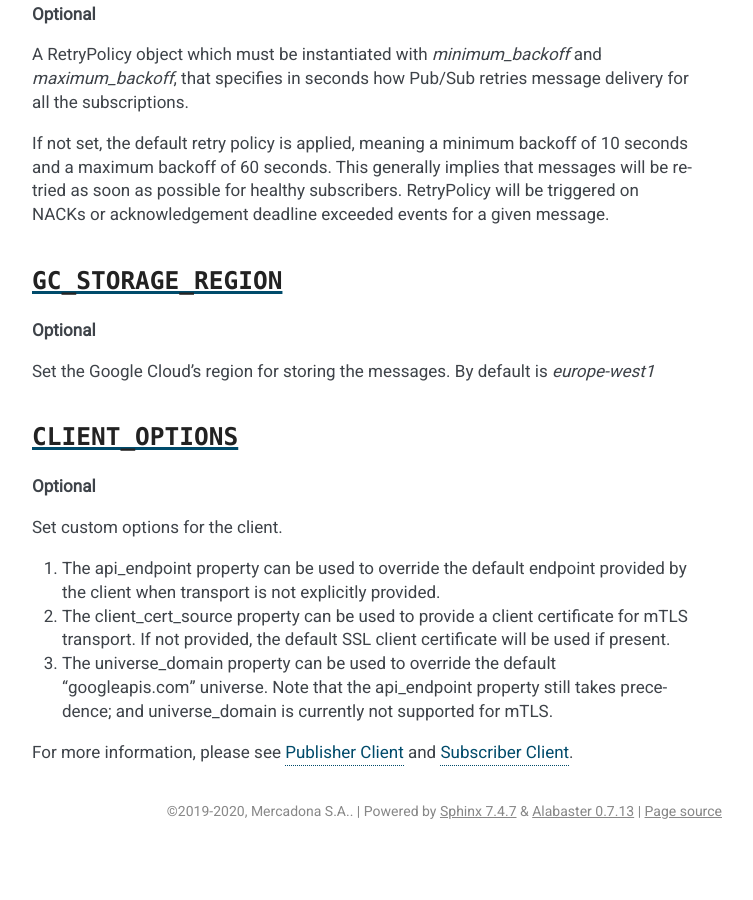
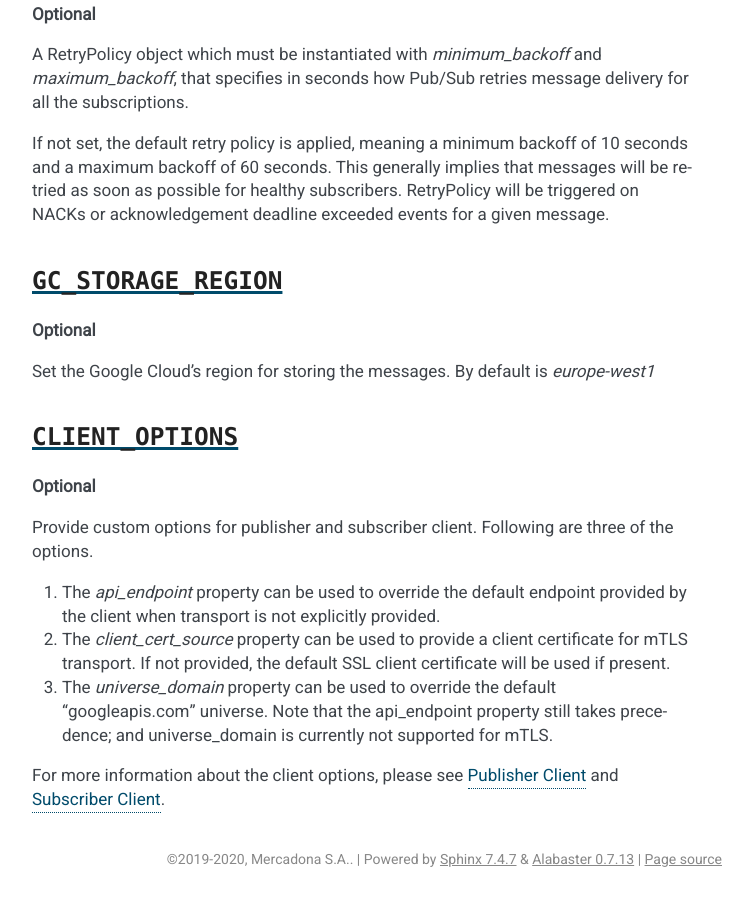
Before and after one commit to mercadona/rele, a Sphinx documentation site: the page built from docs/settings.rst, in a window 1280 px wide and 900 px high, scrolled down 4116 px. Shown: the whole window, without its empty margins (388-1141 px from the left). Built offline with Sphinx 7.4.7, drawn with Linux system fonts in a browser that asks for light colours; the version number is read from the project's files by our own code; before the commit the page ends 4968 px from its top, so only the background shows below that.

Commit message:
improved docs

```diff
--- a/docs/settings.rst
+++ b/docs/settings.rst
@@ -202,12 +202,10 @@ Set the Google Cloud's region for storing the messages. By default is `europe-we
 
 **Optional**
 
-Set custom options for the client.
+Provide custom options for publisher and subscriber client. Following are three of the options.
 
-1. The api_endpoint property can be used to override the default endpoint provided by the client when transport is not explicitly provided.
+1. The `api_endpoint` property can be used to override the default endpoint provided by the client when transport is not explicitly provided.
+2. The `client_cert_source` property can be used to provide a client certificate for mTLS transport. If not provided, the default SSL client certificate will be used if present.
+3. The `universe_domain` property can be used to override the default "googleapis.com" universe. Note that the api_endpoint property still takes precedence; and universe_domain is currently not supported for mTLS.
 
-2. The client_cert_source property can be used to provide a client certificate for mTLS transport. If not provided, the default SSL client certificate will be used if present.
-
-3. The universe_domain property can be used to override the default "googleapis.com" universe. Note that the api_endpoint property still takes precedence; and universe_domain is currently not supported for mTLS.
-
-For more information, please see `Publisher Client <https://cloud.google.com/python/docs/reference/pubsub/latest/google.cloud.pubsub_v1.publisher.client.Client>`_ and `Subscriber Client <https://cloud.google.com/python/docs/reference/pubsub/latest/google.cloud.pubsub_v1.subscriber.client.Client>`_.
+For more information about the client options, please see `Publisher Client <https://cloud.google.com/python/docs/reference/pubsub/latest/google.cloud.pubsub_v1.publisher.client.Client>`_ and `Subscriber Client <https://cloud.google.com/python/docs/reference/pubsub/latest/google.cloud.pubsub_v1.subscriber.client.Client>`_.
```
